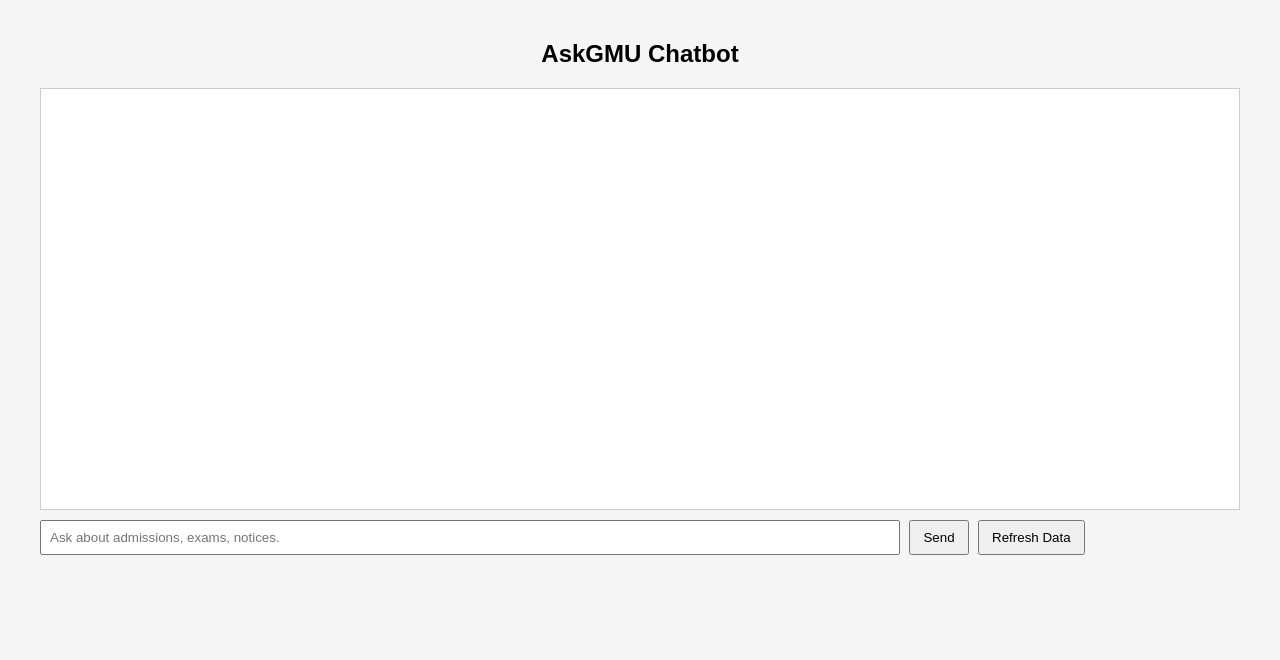
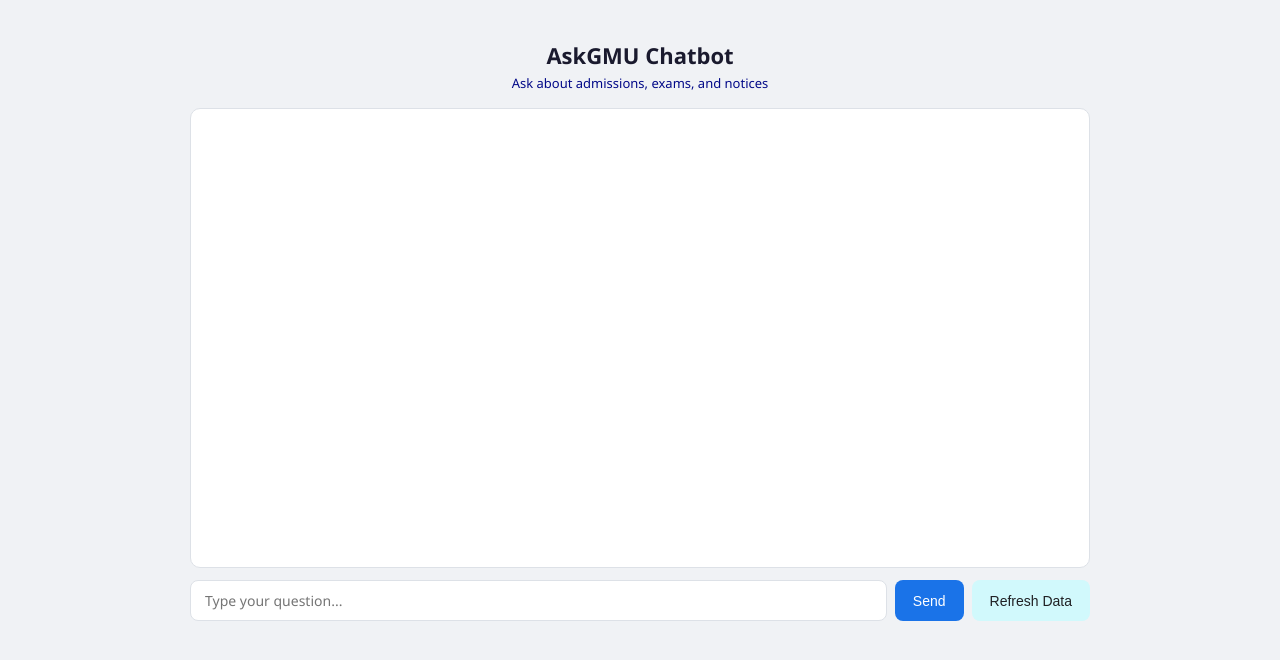
Before and after one commit to Soujanya0707/AskGMU, a Flask app: page / in a window 1280 px wide. Shown: the top 660 px of the page. Run offline with Flask 3, Linux system fonts and the light colour scheme; parts of the project's set-up code (start-up, migrations or seed data) failed here and were passed over.

Commit message:
Updated Web Ui

```diff
--- a/static/style.css
+++ b/static/style.css
@@ -1,45 +1,112 @@
+* {
+  box-sizing: border-box;
+  margin: 0;
+  padding: 0;
+}
+
 body {
-  font-family: Arial;
-  background: #f5f5f5;
-  margin: 40px;
+  font-family: 'Segoe UI', sans-serif;
+  background: #f0f2f5;
+  display: flex;
+  justify-content: center;
+  padding: 40px 16px;
+}
+
+.container {
+  width: 100%;
+  max-width: 900px;
 }
 
 h2 {
+  font-size: 22px;
+  color: #1a1a2e;
   text-align: center;
 }
 
-#chatbox {
-  border: 1px solid #ccc;
-  background: white;
-  height: 400px;
-  overflow-y: auto;
-  padding: 10px;
-  margin-bottom: 10px;
+.tagline {
+  text-align: center;
+  color: #020988;
+  font-size: 13px;
+  margin: 4px 0 16px;
 }
 
-.message {
-  margin-bottom: 10px;
+#chatbox {
+  background: #fff;
+  border: 1px solid #dde1e7;
+  border-radius: 10px;
+  height: 460px;
+  overflow-y: auto;
+  padding: 16px;
+  margin-bottom: 12px;
+  display: flex;
+  flex-direction: column;
+  gap: 10px;
 }
 
-.user {
-  color: blue;
+#chatbox::-webkit-scrollbar { width: 6px; }
+#chatbox::-webkit-scrollbar-thumb { background: #dde1e7; border-radius: 6px; }
+
+.message {
+  max-width: 80%;
+  padding: 10px 14px;
+  border-radius: 10px;
+  font-size: 14px;
+  line-height: 1.5;
 }
 
-.bot {
-  color: green;
+.message.user {
+  align-self: flex-start;
+  background: #4995f0;
+  color: rgb(255, 255, 255);
+  border-bottom-right-radius: 3px;
+}
+
+.message.bot {
+  align-self: flex-start;
+  background: #d1f9fc;
+  color: #202124;
+  border-bottom-left-radius: 3px;
 }
 
 .source {
-  font-size: 12px;
-  color: gray;
+  font-size: 11px;
+  color: #888;
+  margin-top: 5px;
+}
+
+.source a {
+  color: #1a73e8;
+  text-decoration: none;
+}
+
+.input-row {
+  display: flex;
+  gap: 8px;
 }
 
 input {
-  width: 70%;
-  padding: 8px;
+  flex: 1;
+  padding: 10px 14px;
+  border: 1px solid #dde1e7;
+  border-radius: 8px;
+  font-size: 14px;
+  font-family: 'Segoe UI', sans-serif;
+  outline: none;
+  transition: border-color 0.2s;
 }
 
 button {
-  padding: 8px 12px;
-  margin-left: 5px;
+  padding: 10px 18px;
+  background: #1a73e8;
+  color: white;
+  border: none;
+  border-radius: 8px;
+  font-size: 14px;
+  cursor: pointer;
+  transition: background 0.2s;
 }
+
+button.refresh {
+  background: #d1f9fc;
+  color: #202124;
+}
--- a/templates/index.html
+++ b/templates/index.html
@@ -4,14 +4,19 @@
 <title>AskGMU Chatbot</title>
 <link rel="stylesheet" href="{{ url_for('static', filename='style.css') }}">
 </head>
+<body>
 
-<body>
-<h2>AskGMU Chatbot</h2>
-<div id="chatbox"></div>
-<input id="userInput" placeholder="Ask about admissions, exams, notices.">
-<button onclick="sendMessage()">Send</button>
-<button onclick="refreshData()">Refresh Data</button>
+<div class="container">
+  <h2>AskGMU Chatbot</h2>
+  <p class="tagline">Ask about admissions, exams, and notices</p>
+  <div id="chatbox"></div>
+  <div class="input-row">
+    <input id="userInput" placeholder="Type your question...">
+    <button onclick="sendMessage()">Send</button>
+    <button class="refresh" onclick="refreshData()">Refresh Data</button>
+  </div>
+</div>
+
 <script src="{{ url_for('static', filename='script.js') }}"></script>
 </body>
-
 </html>
```
Also changed, not shown: static/script.js (+15 -26 lines).
